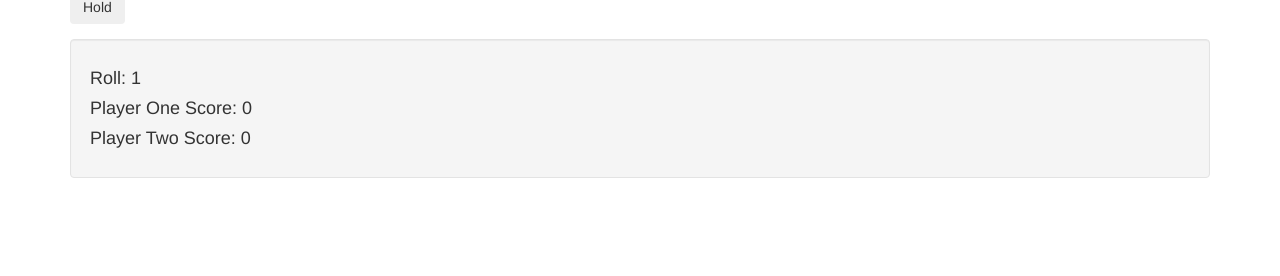
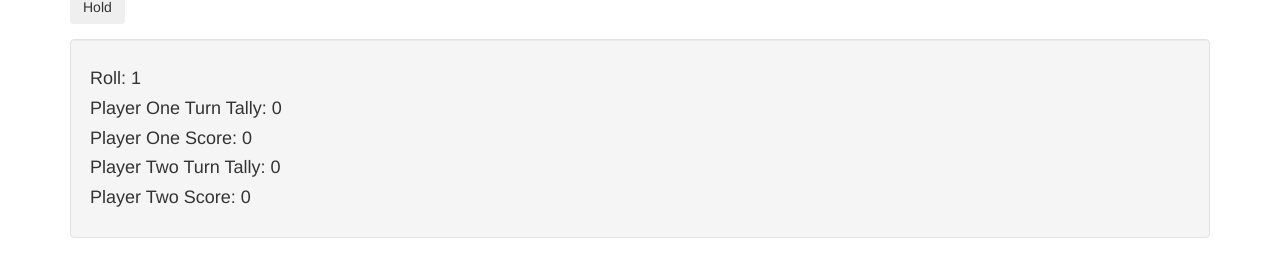
Before and after one commit to AndrewDevlin/pig-dice, a plain HTML site: page index.html in a window 1280 px wide. Both pictures are taken after a click on the button "Roll!". Shown: the part 122-398 px from the top of the page. Drawn offline with Linux system fonts and the light colour scheme.

Commit message:
will meet second spec.

```diff
--- a/index.html
+++ b/index.html
@@ -29,7 +29,9 @@
 
       <div id="scoreBoard" class="well">
         <h4>Roll: <span id="diceRollResult"></span></h4>
+        <h4>Player One Turn Tally: <span id="turnTallyP1"></span></h4>
         <h4>Player One Score: <span id="scoreBoardP1"></span></h4>
+        <h4>Player Two Turn Tally: <span id="turnTallyP2"></span></h4>
         <h4>Player Two Score: <span id="scoreBoardP2"></span></h4>
       </div>
       <!-- scoreboard -->
--- a/js/scripts.js
+++ b/js/scripts.js
@@ -1,4 +1,16 @@
 //business logic
+
+var updateTally = function(diceRoll) {
+  var tally = 0;
+  if (diceRoll === 1) {
+    alert("Next players turn.");
+    return tally = 0;
+  } else {
+    alert("Roll again or hold.")
+    return tally + diceRoll;}
+}
+
+
 ///copied from
 ///https://developer.mozilla.org/en-US/docs/Web/JavaScript/Reference/Global_Objects/Math/random
 function getRandomInt(min, max) {
@@ -14,12 +26,16 @@ $(document).ready(function() {
   $("form#diceRoll").submit(function(event) {
     event.preventDefault();
     console.log("submitted!");
-    var diceRoll=getRandomInt(1,1);
+    var diceRoll=getRandomInt(1,6);
+    var turnTallyP1= updateTally(diceRoll);
+    var turnTallyP2=0;
     var scoreBoardP1=0;
     var scoreBoardP2=0;
     var playerTurn= "PlayerTwo"; //// create a function that switches between players
     // alert("diceRoll: " + diceRoll);
     $("#diceRollResult").text(diceRoll);
+    $("#turnTallyP1").text(turnTallyP1);
+    $("#turnTallyP2").text(turnTallyP2);
     $("#scoreBoardP1").text(scoreBoardP1);
     $("#scoreBoardP2").text(scoreBoardP2);
     $("#playerTurn").text(playerTurn);
```
Also changed, not shown: 1 other file.
